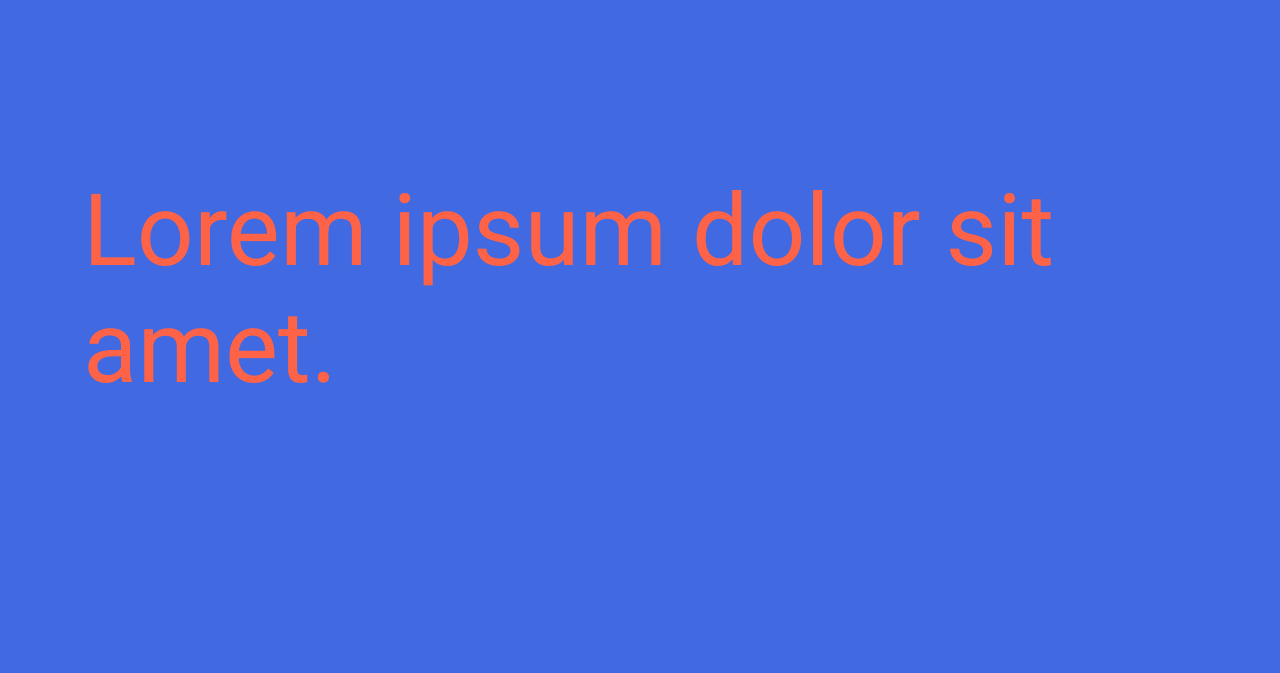
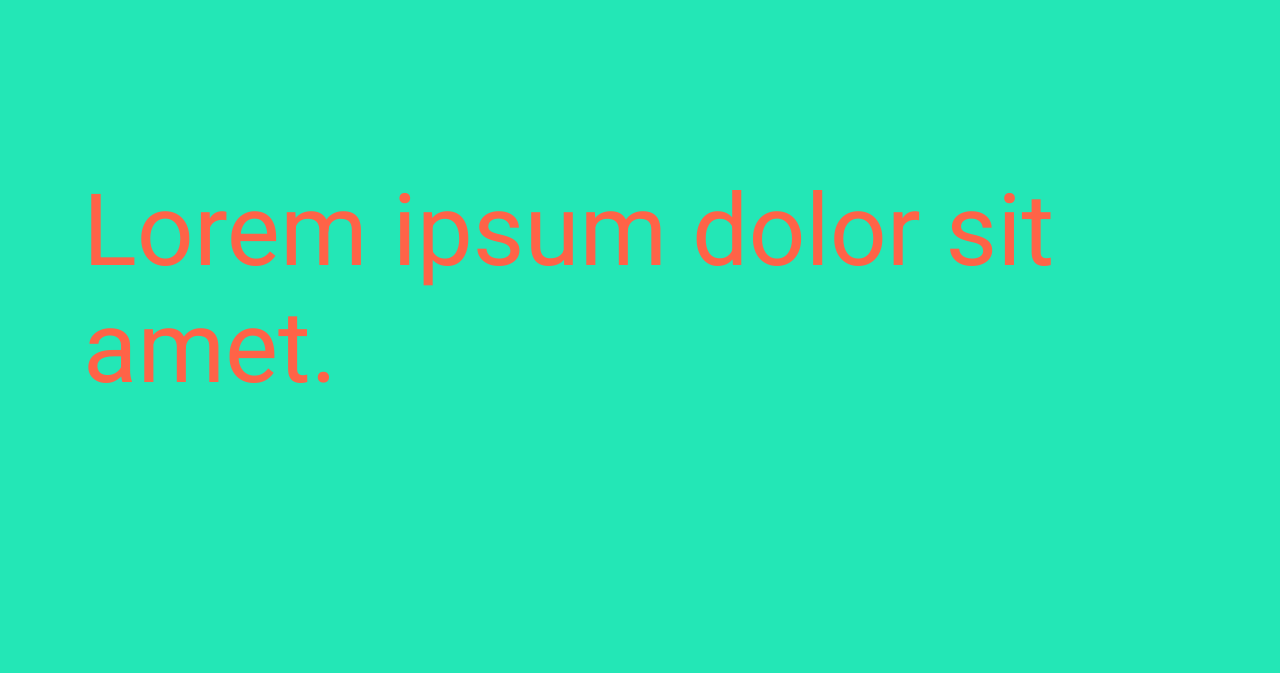
Before and after one commit to KeriH13/pierwsze-zadanie-udemy, a plain HTML site: page index.html in a window 1280 px wide. Shown: the part 727-1400 px from the top of the page. Drawn offline with Linux system fonts and the light colour scheme; files that its build step writes are made by us from their sources.

Commit message:
change bc

```diff
--- a/main.css
+++ b/css/main.css
@@ -1,5 +1,5 @@
 * {
-	background-color: royalblue;
+	background-color: rgb(35, 231, 182);
 }
 
 body {
@@ -29,7 +29,7 @@ p {
 	/* margin-top: 50px; */
 }
 .shadow {
-    text-shadow: 5px 5px 5px #000;
+	text-shadow: 5px 5px 5px #000;
 }
 .p-1 {
 	padding: 75px;
@@ -42,14 +42,14 @@ p {
 	padding: 100px;
 	margin: 80px;
 	border: 20px ridge rgb(251, 45, 13);
-    /* border-radius: 70px; */
+	/* border-radius: 70px; */
 	color: lime;
-    /* text-shadow: 3px 3px 7px red;  */
+	/* text-shadow: 3px 3px 7px red;  */
 }
 
 .icon-code:hover {
-    text-shadow: 0px 0px 8px rgb(11, 216, 127);
-    border: 20px ridge rgb(6, 221, 42);
+	text-shadow: 0px 0px 8px rgb(11, 216, 127);
+	border: 20px ridge rgb(6, 221, 42);
 }
 .container {
 	/* width: 300px;
@@ -62,7 +62,6 @@ p {
 	background-color: transparent;
 }
 
-
 /* .fa-solid:hover,
 .fa-code:hover {
     text-shadow: 0px 0px 8px rgb(11, 216, 127);
```
